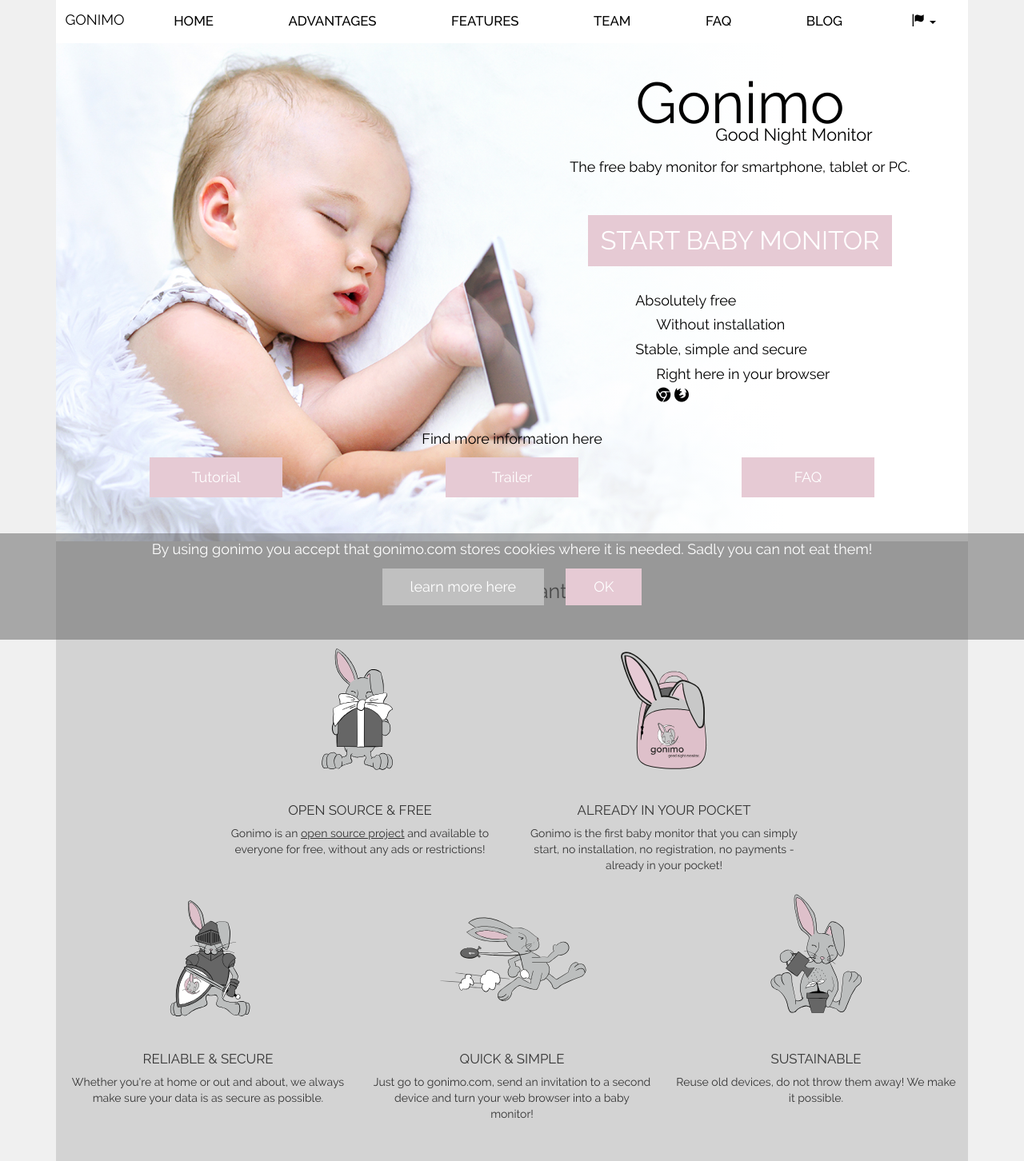
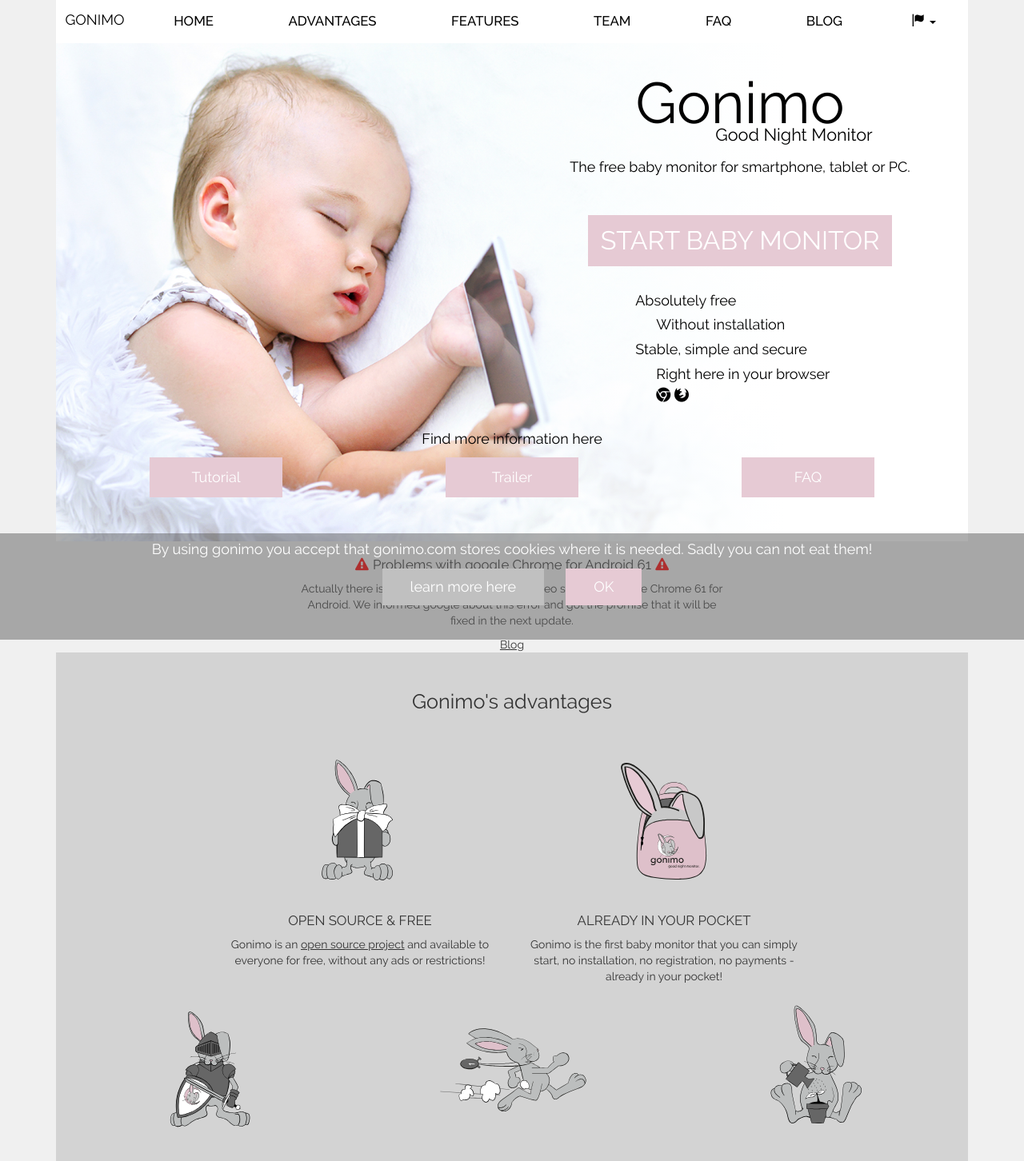
Before and after one commit to gonimo/gonimo-website, a PHP site: page / in a window 1280 px wide. Shown: the top 1452 px of the page at 80% size. Run offline with PHP 8.4, Linux system fonts and the light colour scheme; some libraries are stand-ins or nearby versions.

Commit message:
News: Chrome 61

```diff
--- a/gonimo-style.css
+++ b/gonimo-style.css
@@ -314,6 +314,14 @@ video{
   }
 }
 /* END of Apple-Fix */
+/* NEWS */
+.news{
+	text-align:center;
+}
+.news > h3 > i{
+	color:red;
+	padding:0% 1%;
+}
 /* INTRO */
 .lvl-0 .intro{
 	background: silver;
--- a/index.php
+++ b/index.php
@@ -37,6 +37,17 @@ $videosPath="/videos/";
 	</div>
 </div>
 </section>
+<div class="container-fluid news lvl-1">
+	<div class="row news lvl-2">
+		<div class="col-xs-12 col-md-6 col-md-offset-3 news lvl-3">
+			<h3><i class="fa fa-exclamation-triangle" aria-hidden="true"></i><?php echo $news['head']; ?><i class="fa fa-exclamation-triangle" aria-hidden="true"></i></h3>
+			<p>
+			<?php echo $news['body']; ?>
+			</p>
+			<a class="link" href="<?php echo $news['link']; ?>" title="<?php echo $news['link-title']; ?>"><?php echo $news['link-title']; ?></a>
+		</div>
+	</div>
+</div>
 <section class="video collapse" id="trailer">
 <div class="container-fluid video lvl-1">
 	<div class="video lvl-2">
--- a/lang/de.php
+++ b/lang/de.php
@@ -10,6 +10,12 @@ $og = [ "og:site_name" => "gonimo - das kostenlose Babyphone"
 $error = [ "403" => ["title" => "403 - Forbidden", "description" => "Das darfst du leider nicht!<br>Du solltest gar nicht hier sein.<br>Aber wenn du gleich wieder gehst, verrate ich niemandem was.<br>Der Zugriff auf diese Ressource ist gesperrt."]
 	 , "404" => ["title" => "404 - Not Found", "description" => "Hier gibt es nichts!<br>Leider gibt es hier nichts zu sehen oder wir haben nicht gefunden was du suchst.<br>Die angeforderte Ressource wurde nicht gefunden."]
 	 , "back" => "Hier gehts zurück zu gonimo"
+	 ];
+
+$news = [ "head" => "Probleme mit google Chrome für Android 61"
+	 , "body" => "Aktuell kommt es bei google Chrome für Android 61 leider zu Problemen mit dem gonimo Videostream. Wir haben den Fehler bei google gemeldet und die Bestätigung bekommen, dass der Fehler im nächsten Update behoben ist."
+	 , "link" => "https://blog.gonimo.com/article/2017/10/01/beware-chrome-61-for-android-regression/"
+	 , "link-title" => "Blog"
 	 ];
 
 $m = [ "HOME"
--- a/lang/en.php
+++ b/lang/en.php
@@ -10,6 +10,12 @@ $og = [ "og:site_name" => "gonimo - the free baby-monitor"
 $error = [ "403" => ["title" => "403 - Forbidden", "description" => "Sorry, you can not do that!<br>You should not even be here!<br>But if you leave now, I am not going to tell anyone.<br>Access to this resource is blocked."]
 	 , "404" => ["title" => "404 - Not Found", "description" => "There is nothing here!<br>Sadly you can not see anything here or we have not found what you are looking for.<br>The requested resource was not found"]
 	 , "back" => "Get back to gonimo here"
+	 ];
+
+$news = [ "head" => "Problems with google Chrome for Android 61"
+	 , "body" => "Actually there is a problem with the gonimo video stream in google Chrome 61 for Android. We informed google about this error and got the promise that it will be fixed in the next update."
+	 , "link" => "https://blog.gonimo.com/article/2017/10/01/beware-chrome-61-for-android-regression/"
+	 , "link-title" => "Blog"
 	 ];
 
 $m = [ "HOME"
```
